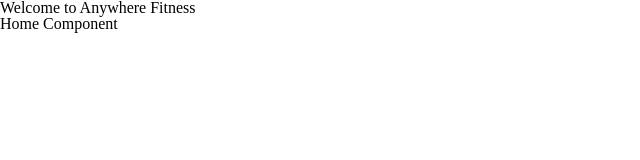
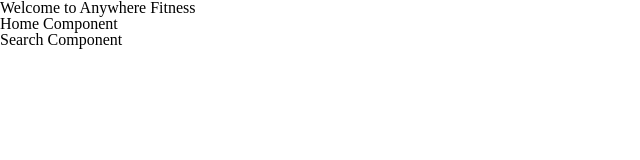
Before and after one commit to TT189AnywhereFitness/front-end, a React (Create React App) app in the folder anywhere-fitness/: page / in a window 1280 px wide. Shown: the top 160 px of the page, without its empty margins (0-640 px from the left). Built offline with nearby package versions, Linux system fonts and the light colour scheme.

Commit message:
adds text to Search

```diff
--- a/anywhere-fitness/src/components/Search.js
+++ b/anywhere-fitness/src/components/Search.js
@@ -1,7 +1,7 @@
 import React from "react";
 
 const Search = (props) => {
-  return <div id="search"></div>;
+  return <div id="search">Search Component</div>;
 };
 
 export default Search;
```
